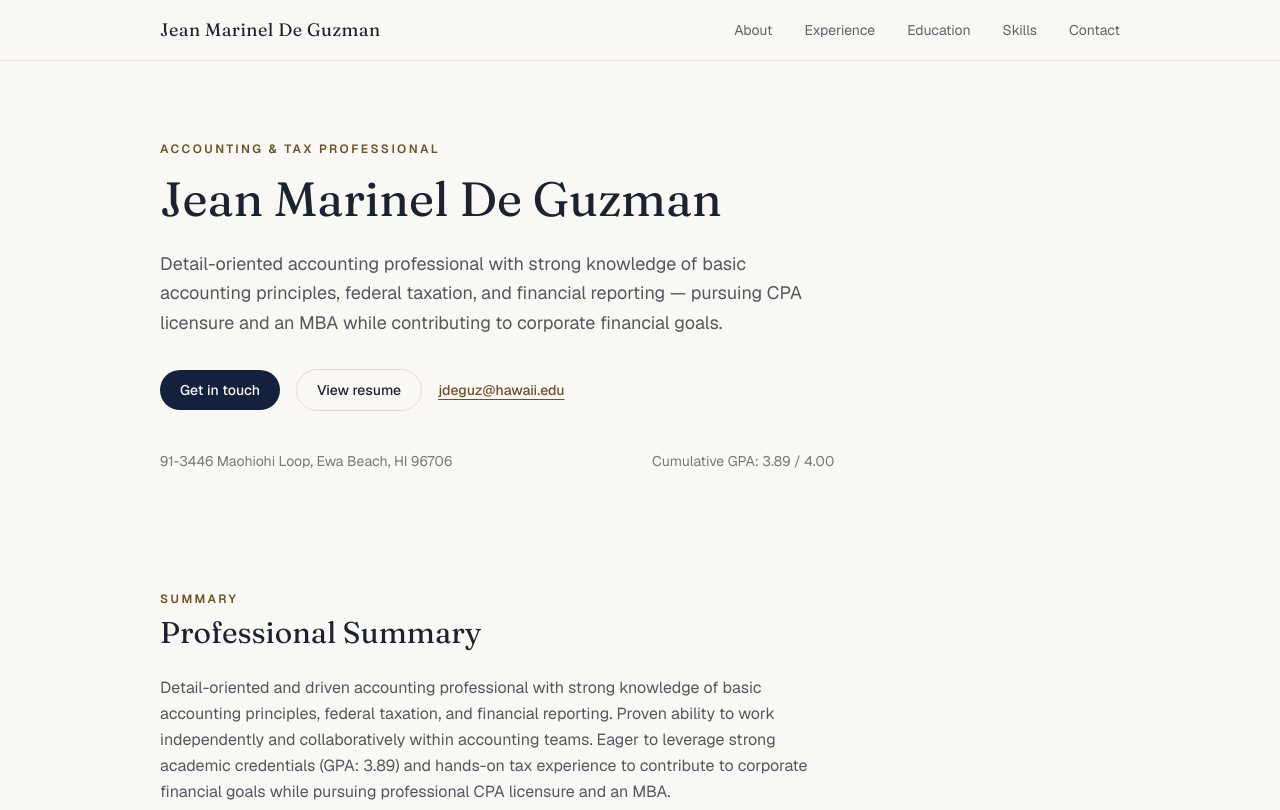
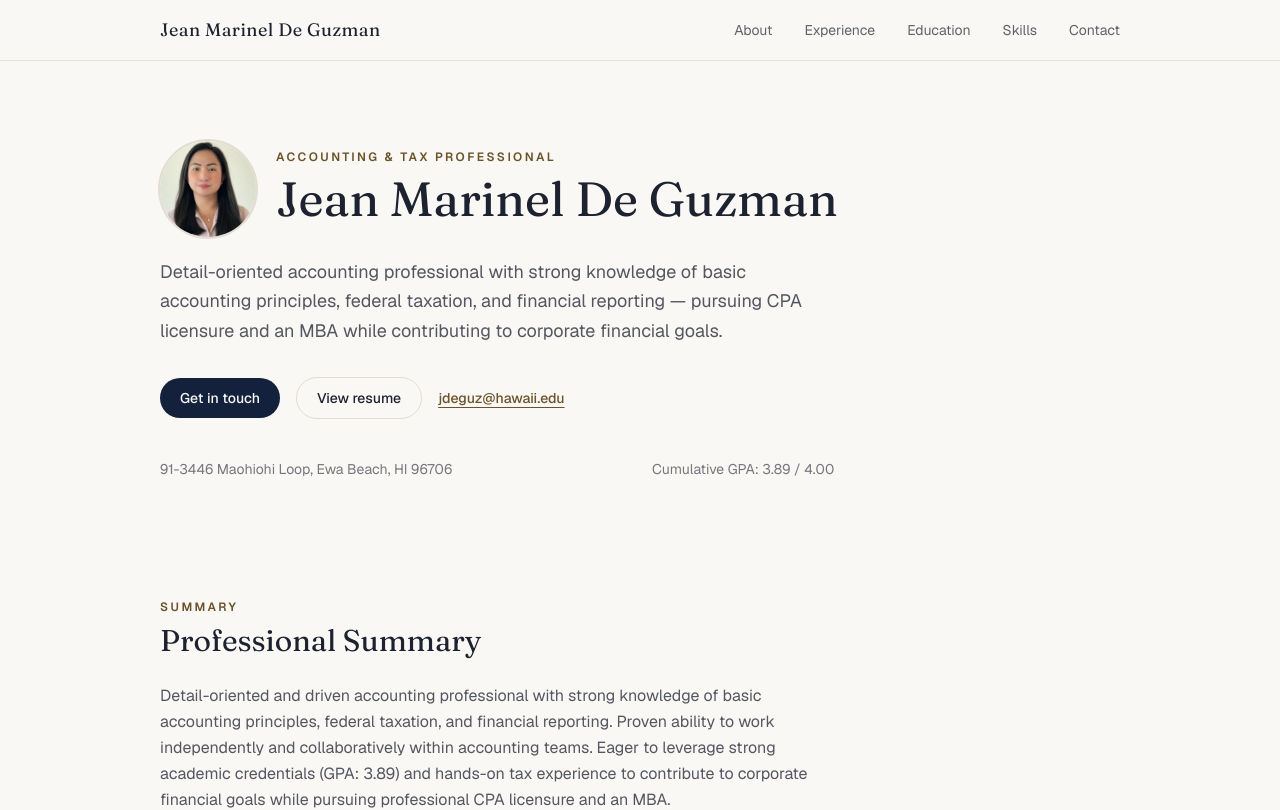
Before and after one commit to bluisidro/jean-dguz-portfolio, a Next.js app: page / in a window 1280 px wide. Shown: the top 810 px of the page. Built offline with nearby package versions, Linux system fonts and the light colour scheme.

Commit message:
Add avatar portrait to hero section
Co-Authored-By: Claude Sonnet 5 <noreply@anthropic.com>

```diff
--- a/src/components/Hero.tsx
+++ b/src/components/Hero.tsx
@@ -1,12 +1,26 @@
+import Image from "next/image";
+
 export default function Hero() {
   return (
     <section id="top" className="mx-auto max-w-5xl px-4 pb-16 pt-14 sm:px-8 sm:pt-20">
-      <p className="text-xs font-semibold uppercase tracking-[0.2em] text-accent-strong">
-        Accounting &amp; Tax Professional
-      </p>
-      <h1 className="mt-3 font-serif text-4xl leading-tight text-foreground sm:text-5xl">
-        Jean Marinel De Guzman
-      </h1>
+      <div className="flex items-center gap-5">
+        <Image
+          src="/avatar.png"
+          alt="Portrait of Jean Marinel De Guzman"
+          width={88}
+          height={88}
+          priority
+          className="h-20 w-20 rounded-full object-cover ring-2 ring-border sm:h-24 sm:w-24"
+        />
+        <div>
+          <p className="text-xs font-semibold uppercase tracking-[0.2em] text-accent-strong">
+            Accounting &amp; Tax Professional
+          </p>
+          <h1 className="mt-1 font-serif text-4xl leading-tight text-foreground sm:text-5xl">
+            Jean Marinel De Guzman
+          </h1>
+        </div>
+      </div>
       <p className="mt-5 max-w-2xl text-base leading-relaxed text-foreground/75 sm:text-lg">
         Detail-oriented accounting professional with strong knowledge of
         basic accounting principles, federal taxation, and financial
```
Also changed, not shown: public/avatar.png (added).
